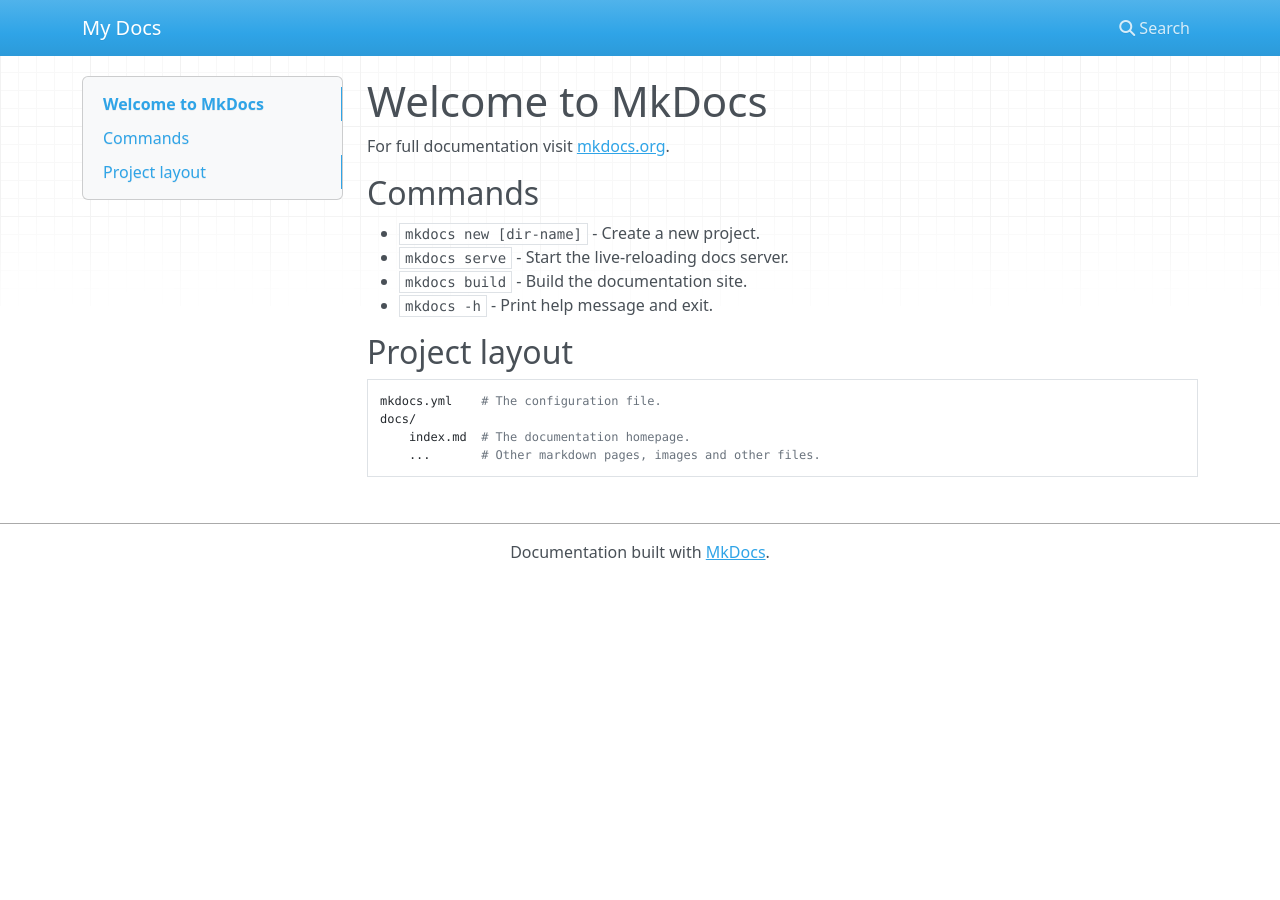
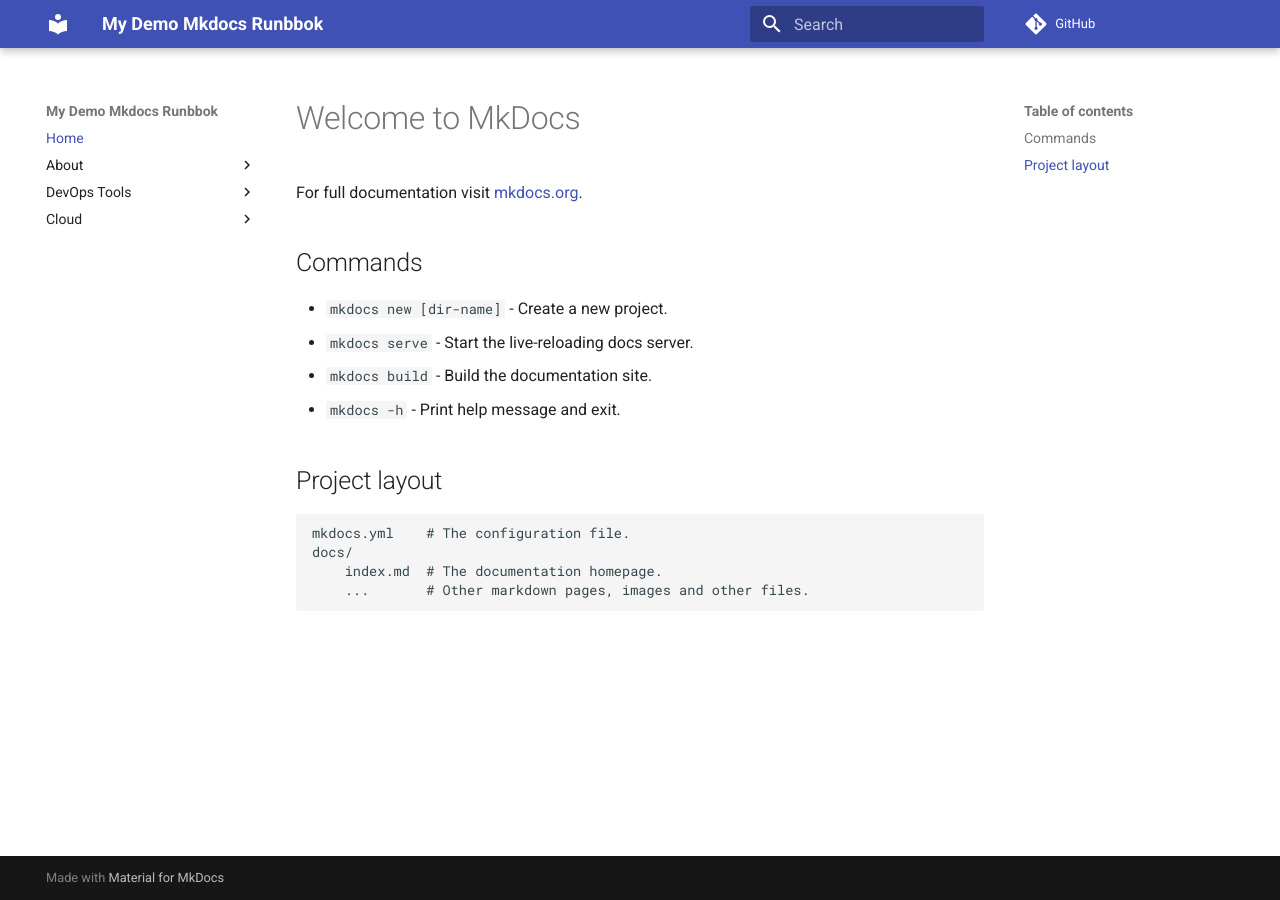
Before and after one commit to Gopala-Polimetla/DevOps-Runbook, an MkDocs documentation site: the page built from docs/index.md, in a window 1280 px wide. Built offline with MkDocs 1.6.1 and Material for MkDocs 9.7.7, drawn with Linux system fonts in a browser that asks for light colours; nearby versions of some CDN libraries; comment, search, counter and statistics services are not loaded.

Commit message:
Adding Required changes for Runbbok

```diff
--- /dev/null
+++ b/docs/css/custom_style.css
@@ -0,0 +1,3 @@
+th {
+    font-weight: bold;
+}
--- /dev/null
+++ b/docs/js/links_in_new_tabs.js
@@ -0,0 +1,6 @@
+var links = document.links:
+for (var i = 0, linksLength = links.length; i < linksLength; i++) {
+    if (links[i].hostname != window.location.hostname) {
+        links[i].target = '_blank';
+    }
+}
--- a/mkdocs.yml
+++ b/mkdocs.yml
@@ -1 +1,37 @@
-site_name: My Docs
+site_name: My Demo Mkdocs Runbbok
+site_description: Demo Run Book
+repo_url: https://github.com/Gopala-Polimetla/DevOps-Runbook
+# remove below line if you dont want an edit link
+edit_uri: blob/master/docs
+nav:
+  - Home: index.md
+  - About:
+    - About Runnbook: AB_about.md
+    - Design: AB_design.md
+  - DevOps Tools:
+    - Github: DT_github.md
+    - Jenkins: DT_jenkins.md
+  - Cloud:
+    - About Cloud: CL_about.md
+    - AWS Cloud: CL_aws.md
+
+theme:
+  name: material
+  palette:
+    scheme: default
+
+dev_addr: 127.0.0.1:9999
+site_dir: docs_build
+extra_css:
+  - css/custome_style.css
+extra_javascript:
+  - js/links_in_new_tabs.js
+markdown_extensions:
+  - admonition:
+  - codehilite:
+  - extre:
+  - pymdownx.magiclink:
+  - sane_listes:
+  - smarty:
+  - toc:
+      permalink: True
```
Also changed, not shown: docs/AB_about.md (added, +1 -0 lines), docs/AB_design.md (added, +1 -0 lines), docs/CL_about.md (added, +1 -0 lines), docs/CL_aws.md (added, +1 -0 lines), docs/DT_github.md (added, +1 -0 lines), docs/DT_jenkins.md (added), 1 other file.
